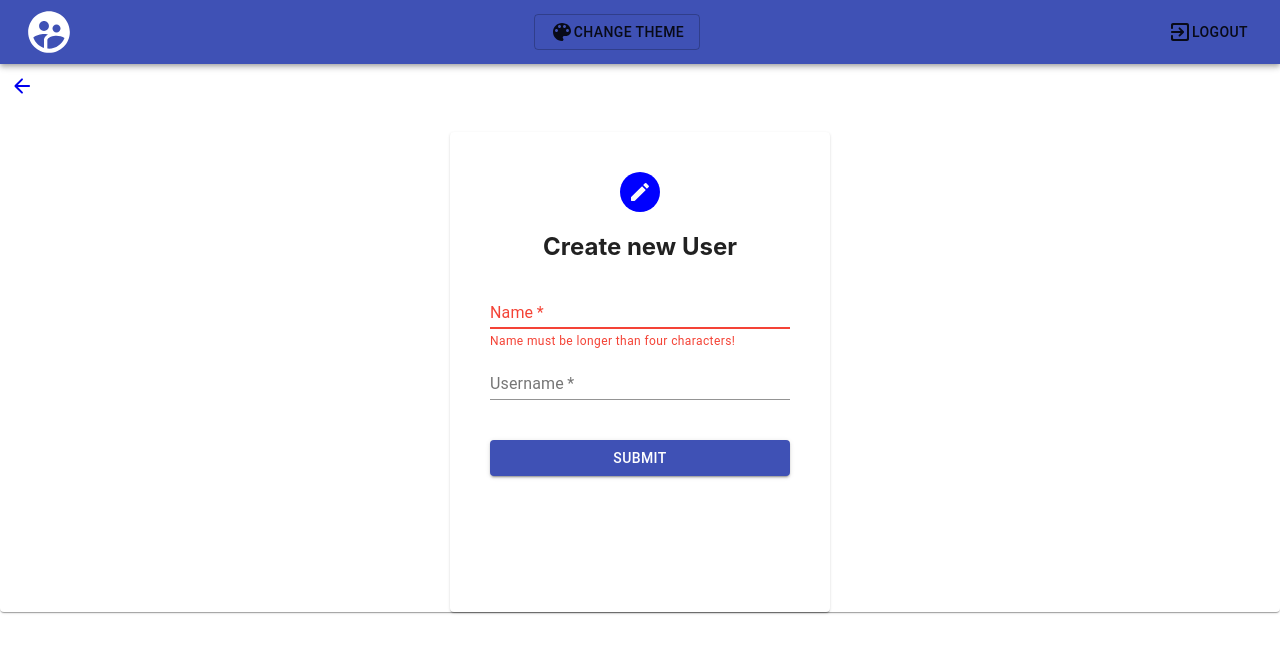
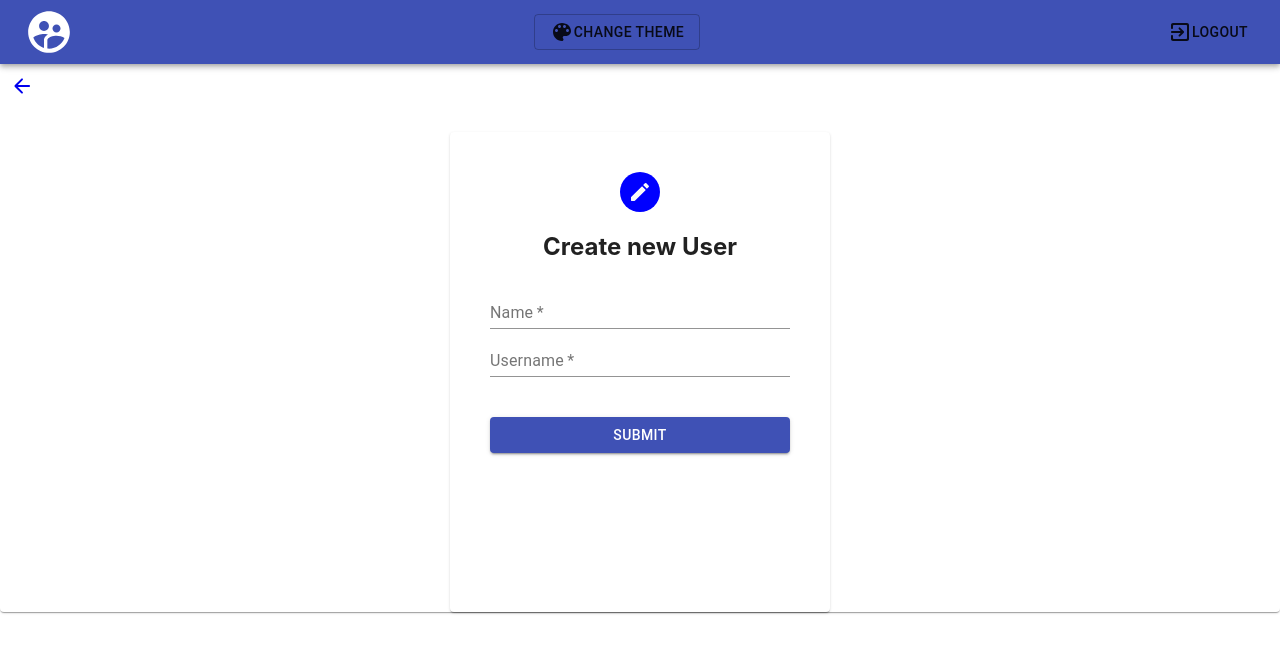
Before and after one commit to jeca88/CRUD-APP, a React (Create React App) app: page /users/create in a window 1280 px wide. Shown: the top 652 px of the page. Built offline with nearby package versions, Linux system fonts and the light colour scheme; no server answers.

Commit message:
managed validations

```diff
--- a/package.json
+++ b/package.json
@@ -15,6 +15,7 @@
     "react-router": "^5.2.0",
     "react-router-dom": "^5.2.0",
     "react-scripts": "4.0.3",
+    "react-validation": "^3.0.7",
     "web-vitals": "^1.1.2"
   },
   "scripts": {
--- a/src/App.js
+++ b/src/App.js
@@ -39,6 +39,7 @@ function App() {
           <UsersProvider value={{users, setUsers}}>
             <Header setTheme={darkMode, setDarkMode}/>
             <Switch>
+                  <Route exact path="/"  component={UsersList} />
                   <Route exact path="/users"  component={UsersList} />
                   <Route exact path="/login" component={Login} />
                   <Route exact path="/users/create" component={CreateUser} />
--- a/src/pages/CreateUser/CreateUser.js
+++ b/src/pages/CreateUser/CreateUser.js
@@ -4,6 +4,8 @@ import { usersContext } from "../../App";
 import { Grid, Paper, Avatar, TextField, Button} from '@material-ui/core';
 import CreateRoundedIcon from '@material-ui/icons/CreateRounded';
 import ArrowBackRoundedIcon from '@material-ui/icons/ArrowBackRounded';
+
+
 
 const CreateUser = () => {
     const {setUsers} = useContext(usersContext);
@@ -15,7 +17,7 @@ const CreateUser = () => {
     const avatarStyle = { backgroundColor: 'blue'};
     const btnStyle = {margin: '40px 0'};
 
-    const submitForm = () => {
+    const submitCreateForm = () => {
         const url = "https://609b8ed42b549f00176e3c6a.mockapi.io/users";
         fetch(url, {
             method: 'POST',
@@ -26,18 +28,24 @@ const CreateUser = () => {
                 name: name,
                 email: email,
             })
-
         }).then((res) => res.json())
         .then(() => {
             setRedirect(true);
             setUsers(null);
         })
-        .catch((error) => alert('Oops! Something went wrong... :( Please try again.'))
-
-
     }
 
 
+    const onSubmit = async (event) => {
+        event.preventDefault();
+        try {
+          await submitCreateForm();
+          alert('You successfully created new user!');
+
+        } catch (e) {
+          alert('Something went wrong! Try again.' );
+        }
+      }
 
 
 
@@ -52,25 +60,27 @@ const CreateUser = () => {
                     <Avatar style={avatarStyle}><CreateRoundedIcon/></Avatar>
                     <h2>Create new User</h2>
                 </Grid>
+                <form onSubmit={onSubmit}>
                     <TextField label='Name' placeholder='Enter name'
-                fullWidth required value={name}
-                onChange={(e) => setName(e.target.value)}
-                error={name.length<4}
-                helperText={name.length < 5 ? "Name must be longer than four characters!" : " "}
-                />
+                    fullWidth required value={name} type='text'
+                    inputProps={{
+                        minLength: 4,
+                      }}
+                    onChange={(e) => setName(e.target.value)}/>
                     <TextField label='Username' placeholder='Enter username'
-                fullWidth required value={email}
+                    fullWidth required value={email} type='email'
+                    pattern="[a-z0-9._%+-]+@[a-z0-9.-]+\.[a-z]{2,}$"
                     onChange={(e) => setEmail(e.target.value)}
                     />
                     <Button type='submit' variant='contained' color='primary'
-                fullWidth style={btnStyle} onClick={submitForm}>
+                    fullWidth style={btnStyle}>
                         Submit
                     </Button>
+                </form>
             </Paper>
             {redirect && <Redirect to="/users"/>}
             </Grid>
         </div>
-
     );
 }
 
--- a/src/pages/EditUser/EditUser.js
+++ b/src/pages/EditUser/EditUser.js
@@ -4,6 +4,7 @@ import { usersContext } from "../../App";
 import { Grid, Paper, Avatar, TextField, Button} from '@material-ui/core';
 import EditRoundedIcon from '@material-ui/icons/EditRounded';
 import ArrowBackRoundedIcon from '@material-ui/icons/ArrowBackRounded';
+
 
 
 const EditUser = (props) => {
@@ -17,11 +18,7 @@ const EditUser = (props) => {
     const avatarStyle = { backgroundColor: 'blue'};
     const btnStyle = {margin: '40px 0'};
 
-    // const handleFormSubmit = () => {
-    //     if(name !== '' && ) {
-    //         true
-    //     }
-    // }
+
 
     const editUserForm = () => {
         const url = "https://609b8ed42b549f00176e3c6a.mockapi.io/users/";
@@ -34,15 +31,24 @@ const EditUser = (props) => {
                 name: name,
                 email: email,
             })
-
         }).then((res) => res.json())
         .then(() => {
             setUsers(null);
             setRedirect(!redirect)
+        })
+    }
 
-        })
-        .catch((error) => alert('Oops! Something went wrong... :( Please try again.'))
-    }
+
+    const onSubmit = async (event) => {
+        event.preventDefault();
+        try {
+          await editUserForm();
+          alert('You successfully edited user!');
+
+        } catch (e) {
+          alert('Something went wrong! Try again.' );
+        }
+      }
 
 
     return (
@@ -56,18 +62,21 @@ const EditUser = (props) => {
                     <Avatar style={avatarStyle}><EditRoundedIcon/></Avatar>
                     <h2>Edit User</h2>
                 </Grid>
-                <form>
+                <form onSubmit={onSubmit}>
                     <TextField label='Name' placeholder='Enter name'
-                    fullWidth required value={name}
+                    fullWidth required value={name} type='text'
+                    inputProps={{
+                        minLength: 4,
+                      }}
                     onChange={(e) => setName(e.target.value)}
                     />
                     <TextField label='Username' placeholder='Enter username'
-                    fullWidth required value={email}
+                    fullWidth required value={email} type='email'
+                    pattern="[a-z0-9._%+-]+@[a-z0-9.-]+\.[a-z]{2,}$"
                     onChange={(e) => setEmail(e.target.value)}
                     />
                     <Button type='submit' variant='contained' color='primary'
-                    fullWidth style={btnStyle} onClick={editUserForm}
-                    >
+                    fullWidth style={btnStyle}>
                         Submit
                     </Button>
                 </form>
--- a/src/pages/Login/Login.js
+++ b/src/pages/Login/Login.js
@@ -4,18 +4,20 @@ import { Redirect } from "react-router-dom";
 import { Grid, Paper, Avatar, TextField, Button} from '@material-ui/core';
 import LockOutlinedIcon from '@material-ui/icons/LockOutlined';
 
+
+
 const Login = () => {
-
     const [ email, setEmail] = useState(localStorage.getItem("userEmail"));
     const [ redirect, setRedirect] = useState(false);
     const [ errMessage, setErrorMessage] = useState('');
-    const [ errorText, setErrorText] = useState('')
 
-    const paperStyle = { padding: 40, height: 400, width: 300, margin: '20px auto' };
+
+    const paperStyle = { padding: 40, height: 500, width: 300, margin: '20px auto' };
     const avatarStyle = { backgroundColor: 'blue'};
     const btnStyle = {margin: '40px 0'};
 
-    const submitHandler = () => {
+    const submitHandler = (event) => {
+        event.preventDefault();
         const userEmail = localStorage.getItem('userEmail');
         if(userEmail) {
             if(userEmail === email) {
@@ -29,13 +31,7 @@ const Login = () => {
         }
     }
 
-    // const onChange = (e) => {
-    //     if (e.target.value.match(/^([a-z0-9_-]+).crt$/i)) {
-    //       setErrorText({ errorText: '' })
-    //     } else {
-    //       setErrorText({ errorText: 'Invalid format'})
-    //     }
-    //   }
+
 
 
     return (
@@ -45,14 +41,17 @@ const Login = () => {
                     <Avatar style={avatarStyle}><LockOutlinedIcon/></Avatar>
                     <h2>Sign In</h2>
                 </Grid>
+                <form onSubmit={submitHandler}>
                     <TextField label='Username' placeholder='Enter your username'
-                fullWidth required value={email}
+                    fullWidth required value={email} type='email'
+                    pattern="[a-z0-9._%+-]+@[a-z0-9.-]+\.[a-z]{2,}$"
                     onChange={(e) => setEmail(e.target.value)}
                     />
                     <Button type='submit' variant='contained' color='primary'
-                fullWidth style={btnStyle} onClick={submitHandler}>
+                    fullWidth style={btnStyle}>
                         Sign In
                     </Button>
+                </form>
                 {errMessage && <span className="errMessage">{errMessage}</span>}
             </Paper>
             {redirect && <Redirect to="/users"/>}
--- a/src/pages/UsersList/UsersList.js
+++ b/src/pages/UsersList/UsersList.js
@@ -3,7 +3,7 @@ import './UsersList.css';
 import { Link, Redirect } from "react-router-dom";
 import { usersContext } from "../../App";
 import MaterialTable from 'material-table';
-import {  Avatar, Button} from '@material-ui/core';
+import { Button} from '@material-ui/core';
 
 
 
@@ -26,6 +26,7 @@ const UsersList = () => {
     if(!users) {
         return null
     }
+
     return (
         <div className='usersList'>
             {useremail == null && <Redirect to='/login'></Redirect>}
@@ -33,11 +34,10 @@ const UsersList = () => {
             <Link className='btn-create' to="/users/create"><Button variant='contained' color='primary'>Create</Button></Link>
             </div>
             <MaterialTable data={users} columns={columns} title='User Data'
-            onRowClick={(event, rowData) => {
+            onRowClick={(rowData) => {
                 setId(rowData.id)
                 setRedirect(true)
               }}
-
             />
             {redirect && <Redirect push to={`users/${id}`}/>}
         </div>
```
Also changed, not shown: src/components/Header/Header.js (+2 -6 lines), src/pages/UserDetails/UserDetails.js (+4 -5 lines), 1 other file (tests, documents, lock files or other folders). Lines whose indentation alone changed are shown as unchanged.
